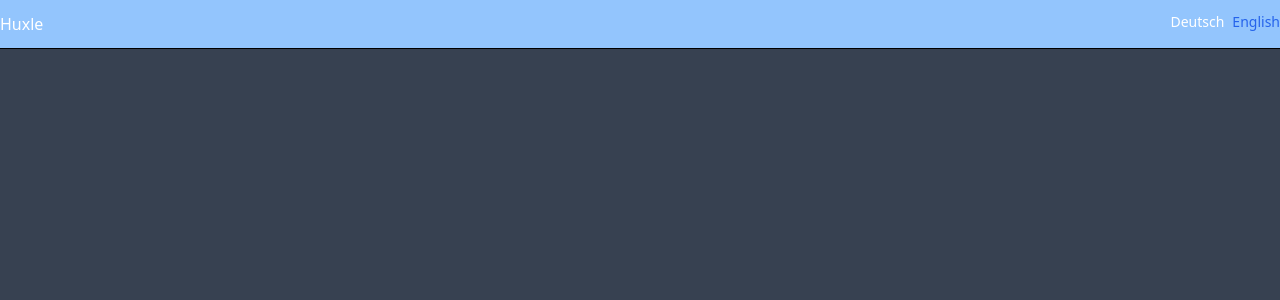
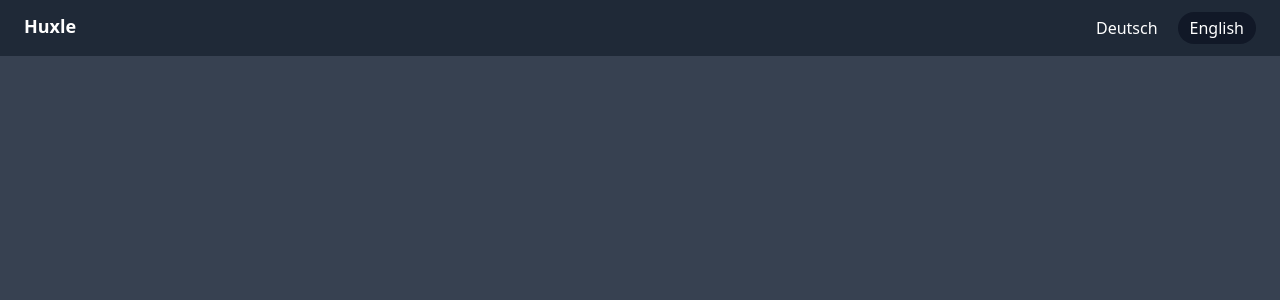
Before and after one commit to Wolfelijolex/Huxle, a Vue app: page / in a window 1280 px wide. Shown: the top 300 px of the page. Built offline with nearby package versions, Linux system fonts and the light colour scheme.

Commit message:
added hover animations for navbar

```diff
--- a/src/App.vue
+++ b/src/App.vue
@@ -1,9 +1,9 @@
 <template>
   <div class="h-screen flex flex-col">
-    <div class="bg-blue-300 border-b border-black">
+    <div class="navBar">
       <div class="container px-2 mx-auto">
         <div class="py-3 flex flex-row justify-between align-middle">
-          <p>{{ $t("huxle") }}</p>
+          <p class="navBarLogo">{{ $t("huxle") }}</p>
           <LanguageSwitcher />
         </div>
       </div>
@@ -24,4 +24,14 @@ div {
   padding-left: 0;
   padding-right: 0;
 }
+
+.navBar {
+  @apply bg-gray-800 text-white text-lg font-bold pr-6 pl-6;
+}
+
+.navBarLogo {
+  @apply text-white text-lg font-bold cursor-pointer duration-200;
+}
+
+
 </style>
--- a/src/components/LanguageSwitcher.vue
+++ b/src/components/LanguageSwitcher.vue
@@ -1,6 +1,6 @@
 <template>
   <div>
-    <ul class="flex gap-2 text-sm">
+      <ul class="LanguageSwitcher">
       <li v-for="availableLocale in availableLocales" :key="availableLocale">
         <button
           class="rounded-full secondary"
@@ -26,6 +26,18 @@ function changeLocale(newLocale: string) {
 
 <style lang="scss" scoped>
 .active {
-  @apply text-blue-600;
+  @apply text-blue-600 bg-gray-900 text-white font-bold;
+}
+
+.LanguageSwitcher {
+  @apply flex gap-2 text-sm text-white text-base font-normal;
+}
+
+.LanguageSwitcher li {
+  @apply flex gap-2 text-sm text-white text-base font-normal ;
+}
+
+.LanguageSwitcher li button {
+  @apply flex gap-2 text-sm text-white text-base font-normal pt-1 pb-1 pl-3 pr-3 duration-200 hover:bg-slate-500 ;
 }
 </style>
```
